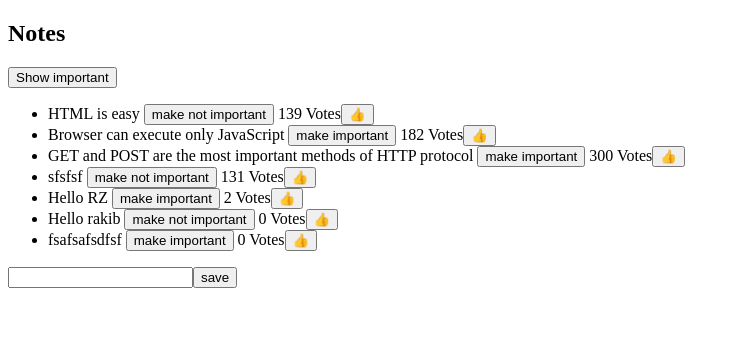
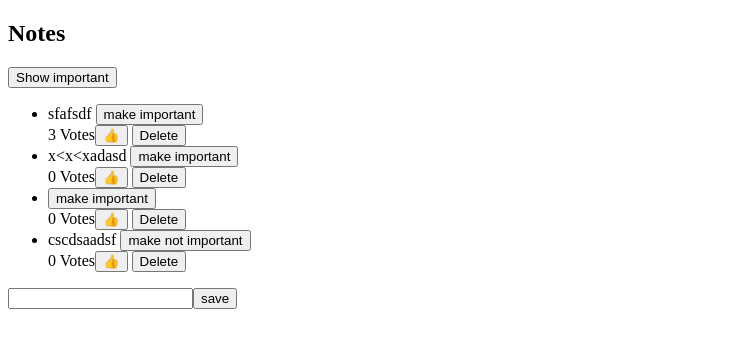
Before and after one commit to RZ-Rakib/HU_fullstack_practices, a React (Vite) app in the folder part2/: page / in a window 1280 px wide. Shown: the top 348 px of the page, without its empty margins (0-740 px from the left). Built offline with nearby package versions, Linux system fonts and the light colour scheme; data requests are answered from the project's data file.

Commit message:
updated code in part2

```diff
--- a/part2/db.json
+++ b/part2/db.json
@@ -1,45 +1,27 @@
 {
   "notes": [
     {
-      "id": "1",
-      "content": "HTML is easy",
-      "important": true,
-      "vote": 139
+      "id": "20bd",
+      "content": "sfafsdf",
+      "important": false,
+      "vote": 3
     },
     {
-      "id": "2",
-      "content": "Browser can execute only JavaScript",
+      "id": "b9f9",
+      "content": "x<x<xadasd",
       "important": false,
-      "vote": 182
-    },
-    {
-      "id": "3",
-      "content": "GET and POST are the most important methods of HTTP protocol",
-      "important": false,
-      "vote": 300
-    },
-    {
-      "id": "94f8",
-      "content": "sfsfsf",
-      "important": true,
-      "vote": 131
-    },
-    {
-      "id": "0694",
-      "content": "Hello RZ",
-      "important": false,
-      "vote": 2
-    },
-    {
-      "id": "f0d0",
-      "content": "Hello rakib",
-      "important": true,
       "vote": 0
     },
     {
-      "id": "03f4",
-      "content": "fsafsafsdfsf",
+      "id": "1333",
+      "content": "",
       "important": false,
+      "vote": 0
+    },
+    {
+      "id": "be6f",
+      "content": "cscdsaadsf",
+      "important": true,
       "vote": 0
     }
   ]
--- a/part2/src/App.jsx
+++ b/part2/src/App.jsx
@@ -1,11 +1,14 @@
 import { useState, useEffect } from 'react'
 import Note from './component/Note'
 import noteService from './services/notes'
+import Dialog from './component/Dialog'
 
 const App = () => {
   const [notes, setNotes] = useState([])
   const [newNote, setNewNote] = useState('')
   const [showAll, setShowAll] = useState(true)
+  const [dialogOpen, setDialogOpen] = useState(false)
+  const [selectedNote, setSelectedNote] = useState(null)
 
   const hook = () => {
     noteService
@@ -80,6 +83,31 @@ const App = () => {
         console.log("error ==> ", error)
       })
   }
+  // dialog handle functions
+  const handleDelete = (note) => {
+    setSelectedNote(note)
+    setDialogOpen(true)
+  }
+
+  const handleYes = () => {
+    if (setSelectedNote) {
+      noteService
+        .remove(selectedNote.id)
+        .then(removedNote => {
+          console.log(removedNote);
+        })
+        .catch(error => {
+          console.log(`${selectedNote} is already deleted from the server, ${error}`)
+        })
+    }
+    setDialogOpen(false)
+    setSelectedNote(null)
+  }
+
+  const handleNo = () => {
+    setDialogOpen(false)
+    setSelectedNote(null)
+  }
 
   return (
     <div>
@@ -88,9 +116,23 @@ const App = () => {
         Show {showAll ? 'important' : 'all'}
       </button>
       <ul>
-        {noteToShow.map(n =>
-          <Note key={n.id} note={n} toggleImportance={() => toggleImportance(n.id)} handleVotes={() => handleVotes(n.id)} />)}
+        {noteToShow.map(note =>
+          <>
+            <Note
+              key={note.id}
+              note={note}
+              toggleImportance={() => toggleImportance(note.id)} handleVotes={() => handleVotes(note.id)}
+              handleDelete={() => handleDelete(note)}
+            />
+          </>
+        )}
       </ul>
+      <Dialog
+        open={dialogOpen}
+        text={'Are you want to delete ?'}
+        handleYes={() => handleYes}
+        handleNo={() => handleNo}
+      />
       <form onSubmit={addNote}>
         <input value={newNote} onChange={handleNewNote} />
         <button type='submit'>save</button>
--- /dev/null
+++ b/part2/src/component/Dialog.jsx
@@ -0,0 +1,26 @@
+/**
+ * Dialog component
+ * @prop {boolean} open - boolean state for the dialog to show or hide
+ * @prop {string} text - a string to show as dialog message
+ * @prop {function} handleYes - a function that is handle Yes button
+ * @prop {function} handleNO - a function that is handle the No button
+ */
+const Dialog = ({ open, text, handleYes, handleNo }) => {
+  if (!open) {
+    return null
+  }
+
+  return (
+    <div>
+      <div>
+        <p>{text}</p>
+        <div>
+          <button onClick={handleYes}>Yes</button>
+          <button onClick={handleNo}>NO</button>
+        </div>
+      </div>
+    </div>
+  )
+}
+
+export default Dialog
--- a/part2/src/component/Note.jsx
+++ b/part2/src/component/Note.jsx
@@ -2,9 +2,10 @@
  * @prop {object} note - this object contains content and important
  * @prop {function} toggleImportance - an event handler function
  * to toggle important
- * @prop {function} handleVotes - an function to handle vote by increasing 1 vote after each sucessfull vote pressing by the button
+ * @prop {function} handleVotes - a function to handle vote by increasing 1 vote after each sucessfull vote pressing by the button
+ * @prop {function} handleDelete - a function that delete a object by id from the database
  */
-const Note = ({ note, toggleImportance, handleVotes }) => {
+const Note = ({ note, toggleImportance, handleVotes, handleDelete }) => {
   const label =
     note.important === true
       ? 'make not important'
@@ -15,10 +16,11 @@ const Note = ({ note, toggleImportance, handleVotes }) => {
       <li>
         {note.content}{' '}
         <button onClick={toggleImportance}>{label}</button>
-        {' '}{note.vote} Votes
-        <button onClick={handleVotes}>👍</button>
       </li>
-    </div>
+      {note.vote} Votes
+      <button onClick={handleVotes}>👍</button>{' '}
+      < button onClick={handleDelete}>Delete</button>
+    </div >
   )
 }
 
--- a/part2/src/services/notes.js
+++ b/part2/src/services/notes.js
@@ -26,4 +26,12 @@ const update = (id, updatedObject) => {
   )
 }
 
-export default {getAll, create, update}
+const remove = (id) => {
+  return (
+    axios
+      .delete(`${baseUrl}/${id}`)
+      .then(resposne => resposne.data)
+  )
+}
+
+export default {getAll, create, update, remove}
```
